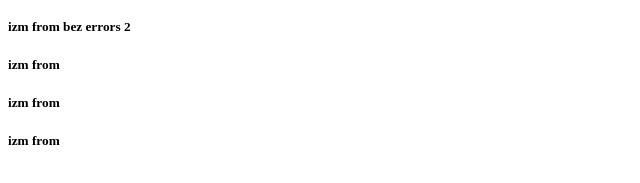
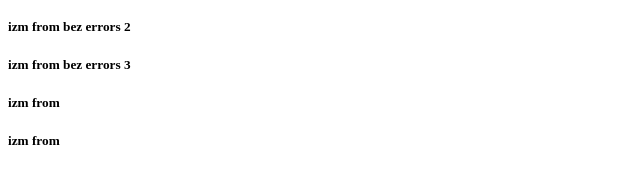
Before and after one commit to Igobob/1, a plain HTML site: page index.html in a window 1280 px wide. Shown: the part 329-512 px from the top of the page, 0-640 px from the left. Drawn offline with Linux system fonts and the light colour scheme.

Commit message:
bez errors 3

```diff
--- a/index.html
+++ b/index.html
@@ -17,7 +17,7 @@
 <h5>izm from 2-1</h5>
 <h5>izm from bez errors</h5>
 <h5>izm from bez errors 2</h5>
-<h5>izm from </h5>
+<h5>izm from  bez errors 3</h5>
 <h5>izm from </h5>
 <h5>izm from </h5>
 </body>
```
